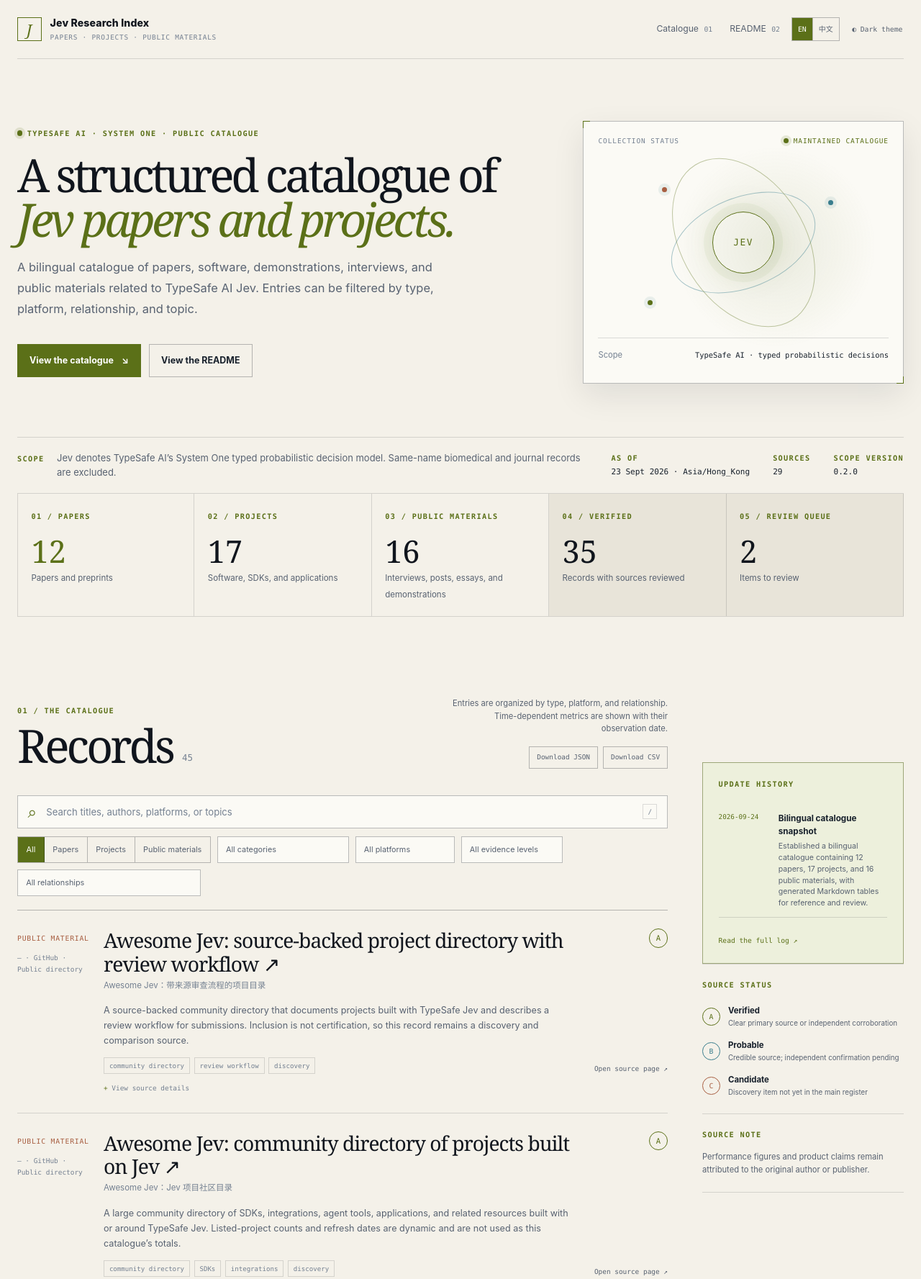
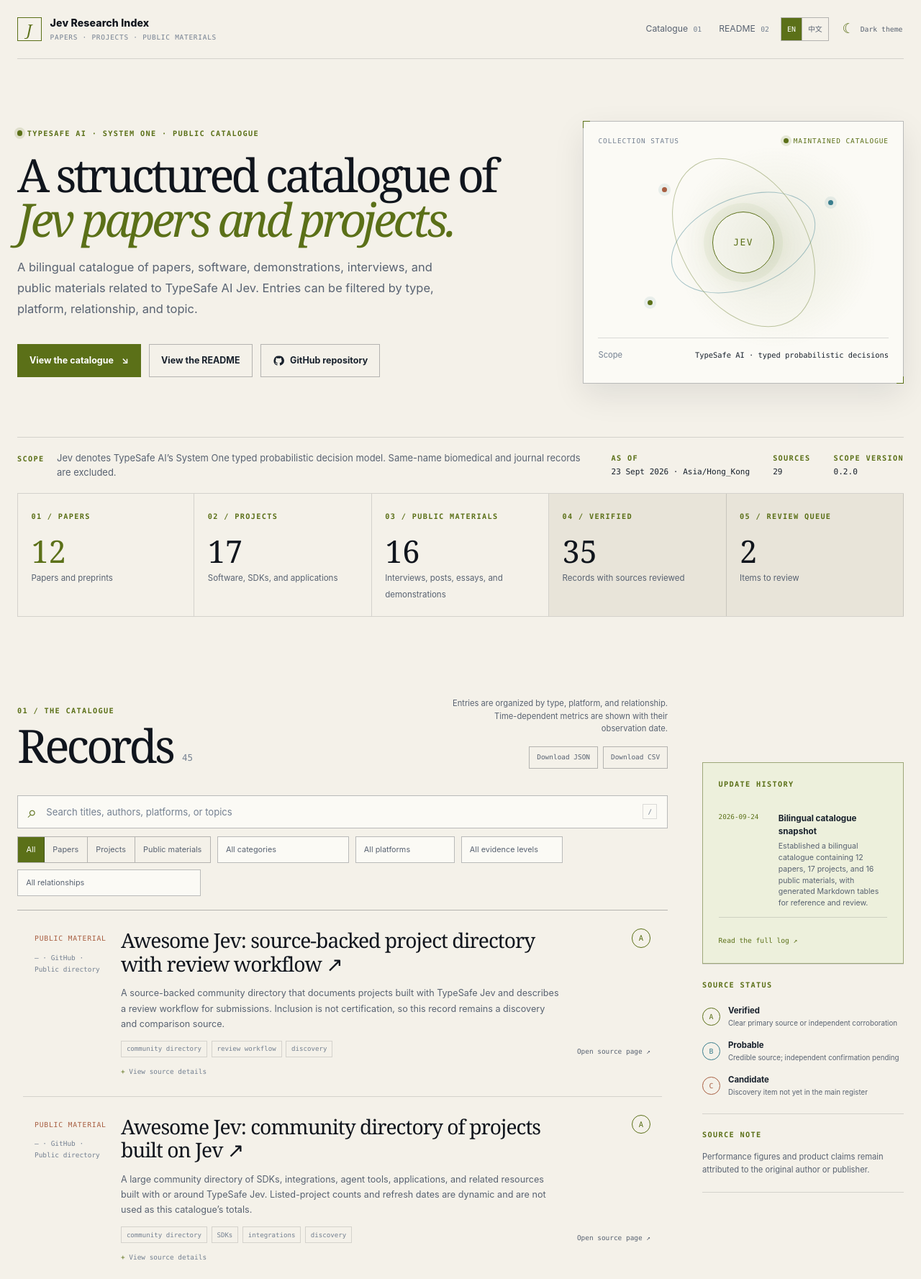
Before and after one commit to AgenticAPP-Web/Jev-Research-Index, a website: page index.html in a window 1280 px wide. Shown: the top 1777 px of the page at 72% size. Drawn offline with Linux system fonts and the light colour scheme.

Commit message:
fix: refine homepage controls and preserve source records

```diff
--- a/app.js
+++ b/app.js
@@ -20,6 +20,7 @@ const translations = {
     "hero.lede": "A bilingual catalogue of papers, software, demonstrations, interviews, and public materials related to TypeSafe AI Jev. Entries can be filtered by type, platform, relationship, and topic.",
     "hero.primaryAction": "View the catalogue",
     "hero.secondaryAction": "View the README",
+    "hero.githubAction": "GitHub repository",
     "hero.statusLabel": "COLLECTION STATUS",
     "hero.statusValue": "MAINTAINED CATALOGUE",
     "hero.scopeLabel": "Scope",
@@ -65,7 +66,7 @@ const translations = {
     "lastUpdate.label": "LAST UPDATE",
     "footer.note": "Static bilingual catalogue of the Jev ecosystem.",
     "footer.affiliationsLabel": "Contributors / affiliations",
-    "footer.affiliations": "Weibo Gao — The Hong Kong Polytechnic University (PolyU) · Linan Yue — Southeast University · Zheng Zhang — Nanyang Technological University · Yichao Du — Wuhan University",
+    "footer.affiliations": "Weibo Gao — The Hong Kong Polytechnic University · Linan Yue — Southeast University · Zheng Zhang — Nanyang Technological University · Yichao Du — Wuhan University",
     "status.loading": "Loading",
     "status.noUpdates": "No update records are available.",
     "status.noMatches": "No records match the current filters.",
@@ -133,6 +134,7 @@ const translations = {
     "hero.lede": "一个双语目录，收录与 TypeSafe AI Jev 相关的论文、软件、演示、访谈与其他公开材料。条目可按类型、平台、关系和主题筛选。",
     "hero.primaryAction": "查看目录",
     "hero.secondaryAction": "查看 README",
+    "hero.githubAction": "GitHub 仓库",
     "hero.statusLabel": "目录状态",
     "hero.statusValue": "持续维护目录",
     "hero.scopeLabel": "范围",
@@ -178,7 +180,7 @@ const translations = {
     "lastUpdate.label": "最后更新",
     "footer.note": "静态、双语的 Jev 生态目录。",
     "footer.affiliationsLabel": "作者与单位",
-    "footer.affiliations": "Weibo Gao — 香港理工大学（PolyU）· Linan Yue — 东南大学 · Zheng Zhang — 南洋理工大学 · Yichao Du — 武汉大学",
+    "footer.affiliations": "Weibo Gao — 香港理工大学 · Linan Yue — 东南大学 · Zheng Zhang — 南洋理工大学 · Yichao Du — 武汉大学",
     "status.loading": "读取中",
     "status.noUpdates": "暂无更新记录。",
     "status.noMatches": "当前筛选条件没有匹配记录。",
@@ -437,13 +439,14 @@ function renderEntry(entry) {
   const typeClass = isPaper ? "" : isProject ? "project" : "online";
   const contentType = localizedContentType(entry);
   const meta = isPaper
-    ? `${entry.published || "—"} · ${entry.venue || "—"} · ${entry.paperType || "preprint"}`
+    ? `${entry.published || "—"} · ${entry.venue || "—"}`
     : isProject
       ? `${entry.owner || "—"} · ${entry.language || "—"} · ${localizedStatus(entry.status)}`
       : `${entry.published || "—"} · ${entry.platform || "—"} · ${contentType || "—"}`;
-  const title = getLocalized(entry, isProject ? "name" : "title", entry.id);
-  const alternateTitle = state.language === "zh" ? entry.title || entry.name : entry.titleZh;
-  const summary = getLocalized(entry, "summary", t("status.noSummary"));
+  // Record content remains in its source-language form when the interface changes
+  // language. Only interface labels, filters, and explanatory chrome are localized.
+  const title = isProject ? (entry.name || entry.id) : (entry.title || entry.id);
+  const summary = entry.summaryEn || entry.summary || t("status.noSummary");
   const topics = (entry.topics || []).map((topic) => `<span class="tag">${escapeHtml(topic)}</span>`).join("");
   const relation = localizedRelation(entry.relation);
   const evidence = localizedEvidence(entry.confidence);
@@ -468,7 +471,6 @@ function renderEntry(entry) {
       </div>
       <div class="entry-main">
         <h3><a href="${escapeHtml(safeUrl(entry.canonicalUrl))}" target="_blank" rel="noreferrer noopener">${escapeHtml(title)} ↗</a></h3>
-        ${alternateTitle ? `<p class="entry-title-alt">${escapeHtml(alternateTitle)}</p>` : ""}
         <p class="entry-summary">${escapeHtml(summary)}</p>
         <div class="tag-row">${topics}</div>
       </div>
@@ -578,6 +580,8 @@ function updateThemeControl() {
   button.setAttribute("aria-label", t(labelKey));
   const labelNode = button.querySelector("[data-theme-label]");
   if (labelNode) labelNode.textContent = label;
+  const iconNode = button.querySelector(".theme-icon");
+  if (iconNode) iconNode.textContent = isDark ? "☀" : "☾";
 }
 
 function setTheme(theme) {
--- a/index.html
+++ b/index.html
@@ -7,7 +7,7 @@
     <meta name="theme-color" content="#f4f1e9" />
     <title>Jev Research Index — Papers, Projects, and Public Materials</title>
     <link rel="icon" href="favicon.svg" type="image/svg+xml" />
-    <link rel="stylesheet" href="styles.css?v=0.2.0" />
+    <link rel="stylesheet" href="styles.css?v=0.3.0" />
   </head>
   <body>
     <a class="skip-link" href="#catalog" data-i18n="a11y.skip">Skip to catalogue</a>
@@ -30,7 +30,7 @@
             <button type="button" class="language-button" data-language="zh" aria-pressed="false">中文</button>
           </div>
           <button class="theme-button" type="button" data-theme-toggle aria-pressed="false" aria-label="Use dark theme">
-            <span aria-hidden="true">◐</span><span data-theme-label>Dark theme</span>
+            <span class="theme-icon" aria-hidden="true">☾</span><span data-theme-label>Dark theme</span>
           </button>
         </div>
       </header>
@@ -44,6 +44,10 @@
             <div class="hero-actions">
               <a class="button button-primary" href="#catalog"><span data-i18n="hero.primaryAction">View the catalogue</span> <span aria-hidden="true">↘</span></a>
               <a class="button button-quiet" href="README.md" data-i18n="hero.secondaryAction">View the README</a>
+              <a class="button button-quiet button-github" href="https://github.com/AgenticAPP-Web/Jev-Research-Index" target="_blank" rel="noreferrer noopener" aria-label="Open the Jev Research Index GitHub repository">
+                <svg class="github-icon" viewBox="0 0 24 24" aria-hidden="true"><path d="M12 2.2a9.8 9.8 0 0 0-3.1 19.1c.49.09.67-.21.67-.47v-1.67c-2.72.59-3.3-1.16-3.3-1.16-.45-1.14-1.1-1.44-1.1-1.44-.9-.62.07-.61.07-.61 1 .07 1.53 1.03 1.53 1.03.89 1.52 2.34 1.08 2.91.83.09-.65.35-1.08.63-1.33-2.17-.25-4.45-1.08-4.45-4.83 0-1.07.38-1.94 1.02-2.62-.1-.25-.44-1.24.1-2.58 0 0 .83-.27 2.7 1a9.4 9.4 0 0 1 4.92 0c1.87-1.27 2.7-1 2.7-1 .54 1.34.2 2.33.1 2.58.64.68 1.02 1.55 1.02 2.62 0 3.76-2.28 4.58-4.46 4.82.36.31.67.92.67 1.85v2.74c0 .26.18.56.68.46A9.8 9.8 0 0 0 12 2.2Z" fill="currentColor"/></svg>
+                <span data-i18n="hero.githubAction">GitHub repository</span>
+              </a>
             </div>
           </div>
           <div class="hero-observatory" aria-label="Catalogue scope overview">
@@ -198,10 +202,10 @@
         <span data-i18n="footer.note">Static bilingual catalogue of the Jev ecosystem.</span>
         <div class="footer-affiliations">
           <span class="footer-affiliations-label" data-i18n="footer.affiliationsLabel">Contributors / affiliations</span>
-          <span data-i18n="footer.affiliations">Weibo Gao — The Hong Kong Polytechnic University (PolyU) · Linan Yue — Southeast University · Zheng Zhang — Nanyang Technological University · Yichao Du — Wuhan University</span>
+          <span data-i18n="footer.affiliations">Weibo Gao — The Hong Kong Polytechnic University · Linan Yue — Southeast University · Zheng Zhang — Nanyang Technological University · Yichao Du — Wuhan University</span>
         </div>
       </footer>
     </div>
-    <script type="module" src="app.js?v=0.2.0"></script>
+    <script type="module" src="app.js?v=0.3.0"></script>
   </body>
 </html>
--- a/styles.css
+++ b/styles.css
@@ -101,7 +101,8 @@ button { cursor: pointer; }
 .language-button { min-height: 1.9rem; padding: 0.3rem 0.5rem; font-family: var(--mono); font-size: 0.62rem; }
 .language-button + .language-button { border-left: 1px solid var(--line-strong); }
 .language-button:hover, .language-button.is-active { background: var(--accent); color: var(--on-accent); }
-.theme-button { display: inline-flex; align-items: center; gap: 0.35rem; padding: 0.36rem 0.1rem; font-family: var(--mono); font-size: 0.61rem; }
+.theme-button { display: inline-flex; align-items: center; gap: 0.45rem; padding: 0.36rem 0.1rem; font-family: var(--mono); font-size: 0.61rem; }
+.theme-icon { display: inline-grid; width: 1.2rem; height: 1.2rem; place-items: center; color: var(--accent); font-family: var(--sans); font-size: 1.18rem; line-height: 1; }
 .theme-button:hover { color: var(--accent); }
 
 .sr-only {
@@ -138,6 +139,8 @@ h1 em, h2 em { color: var(--accent); font-style: italic; }
 .button-primary:hover { background: var(--accent-strong); }
 .button-quiet { border-color: var(--line-strong); color: var(--ink-soft); }
 .button-quiet:hover { border-color: var(--accent); color: var(--accent); }
+.button-github { gap: 0.5rem; }
+.github-icon { width: 1.02rem; height: 1.02rem; flex: 0 0 auto; }
 
 .hero-observatory { position: relative; min-height: 365px; padding: 1.25rem; border: 1px solid var(--line-strong); background: radial-gradient(circle at 60% 48%, color-mix(in srgb, var(--accent) 11%, transparent), transparent 43%), var(--surface); box-shadow: var(--shadow); }
 .hero-observatory::before, .hero-observatory::after { position: absolute; width: 9px; height: 9px; content: ""; border-color: var(--accent); border-style: solid; }
@@ -198,7 +201,7 @@ kbd { padding: 0.15rem 0.4rem; border: 1px solid var(--line); color: var(--faint
 .select-control select:focus { border-color: var(--accent); box-shadow: 0 0 0 3px color-mix(in srgb, var(--accent) 11%, transparent); }
 
 .catalog-list { border-top: 1px solid var(--line-strong); }
-.entry { display: grid; grid-template-columns: 100px minmax(0, 1fr) 105px; gap: 1.25rem; padding: 1.55rem 0 1.65rem; border-bottom: 1px solid var(--line); transition: background 160ms ease; }
+.entry { display: grid; grid-template-columns: 100px minmax(0, 1fr) 105px; gap: 1.25rem; margin-inline: 0.5rem; padding: 1.55rem 1rem 1.65rem; border-bottom: 1px solid var(--line); transition: background 160ms ease; }
 .entry:hover { background: linear-gradient(90deg, color-mix(in srgb, var(--accent) 7%, transparent), transparent 72%); }
 .entry-label { color: var(--accent); font-family: var(--mono); font-size: 0.61rem; letter-spacing: 0.08em; text-transform: uppercase; }
 .entry-label.project { color: var(--blue); }
@@ -299,7 +302,7 @@ kbd { padding: 0.15rem 0.4rem; border: 1px solid var(--line); color: var(--faint
   .topnav a { font-size: 0.67rem; }
   .topnav a span:last-child { display: none; }
   .theme-button { font-size: 0; }
-  .theme-button span:first-child { font-size: 0.9rem; }
+  .theme-icon { width: 1.35rem; height: 1.35rem; font-size: 1.3rem; }
   .hero h1 { font-size: clamp(2.5rem, 12vw, 3.85rem); }
   .hero-observatory { min-height: 315px; }
   .orbit { min-height: 230px; }
@@ -323,7 +326,7 @@ kbd { padding: 0.15rem 0.4rem; border: 1px solid var(--line); color: var(--faint
   .segment { flex: 1; padding-inline: 0.4rem; }
   .select-control { flex: 1 1 46%; }
   .select-control select { width: 100%; min-width: 0; }
-  .entry { grid-template-columns: 66px minmax(0, 1fr); gap: 0.7rem; }
+  .entry { grid-template-columns: 66px minmax(0, 1fr); gap: 0.7rem; margin-inline: 0.25rem; padding-inline: 0.75rem; }
   .entry-side { grid-column: 2; flex-direction: row; align-items: center; justify-content: flex-start; }
   .entry-links { flex-direction: row; align-items: center; flex-wrap: wrap; }
   .entry-details { grid-column: 2; }
```
Also changed, not shown: README.md.
